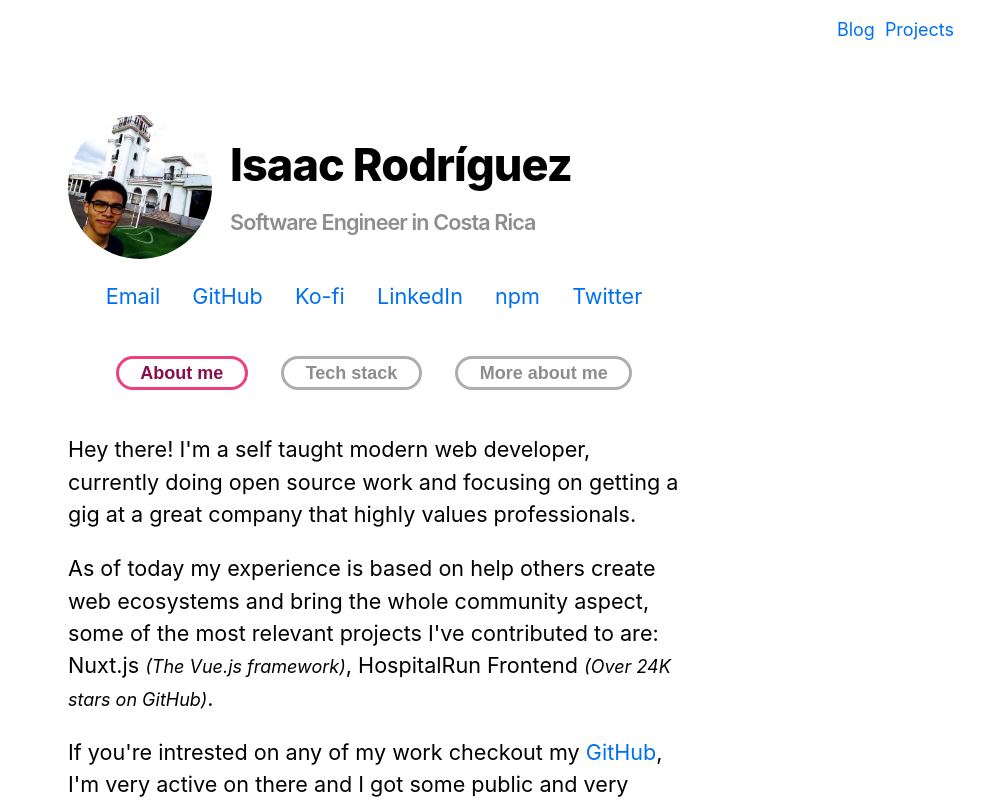
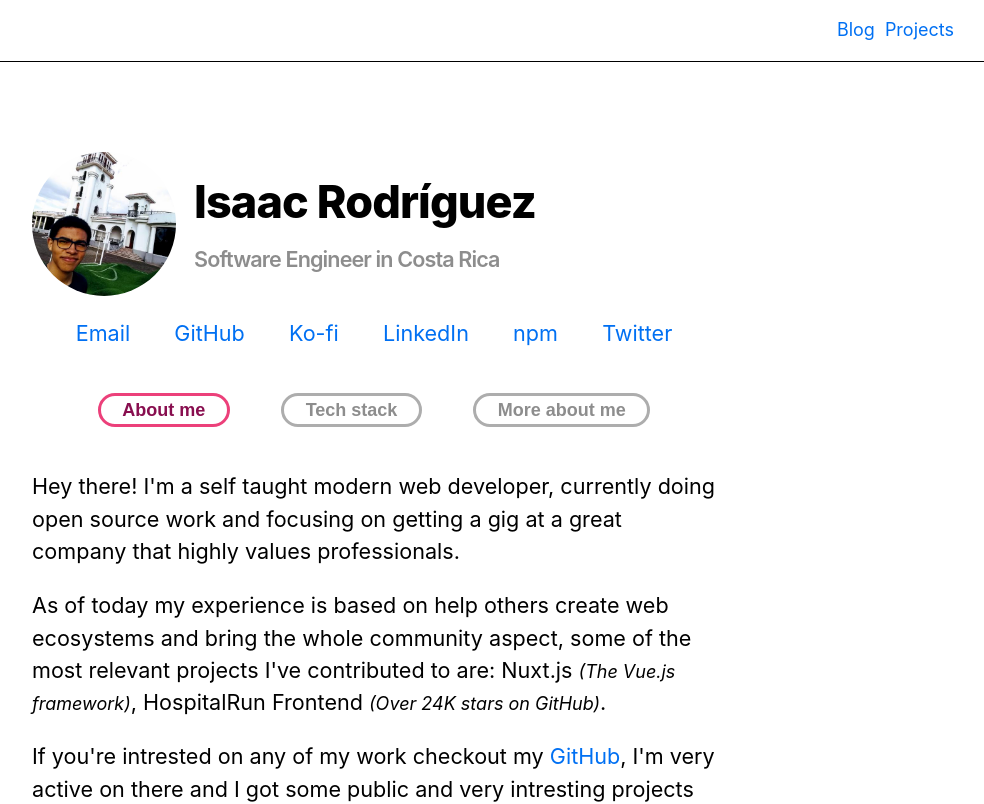
Before and after one commit to rodzy/2021, a Next.js app: page / in a window 1280 px wide. Shown: the top 804 px of the page, without its empty margins (266-1250 px from the left). Built offline with nearby package versions, Linux system fonts and the light colour scheme.

Commit message:
Added more styling and projects API

```diff
--- a/components/layout.js
+++ b/components/layout.js
@@ -11,8 +11,6 @@ export const siteTitle = `Rodzy`;
 export default function Layout({ children, home, blog }) {
   return (
     <>
-        <TheHeader />
-        <div className={styles.container}>
       <Head>
         <meta
           property="og:image"
@@ -23,6 +21,9 @@ export default function Layout({ children, home, blog }) {
         <meta name="og:title" content={siteTitle} />
         <meta name="twitter:card" content="summary_large_image" />
       </Head>
+      <TheHeader />
+      <div className={styles.insiderContainer}>
+        <div className={styles.container}>
           <header className={styles.header}>
             {home ? (
               <>
@@ -74,6 +75,7 @@ export default function Layout({ children, home, blog }) {
             </div>
           )}
         </div>
+      </div>
     </>
   );
 }
--- a/components/layout.module.css
+++ b/components/layout.module.css
@@ -1,7 +1,74 @@
 .container {
-  max-width: 36rem;
-  padding: 0 1rem;
-  margin: 3rem auto 6rem;
+  max-width: 40rem;
+  padding: 5rem 1rem;
+  margin: 0 auto;
+  padding-bottom: 5rem;
+}
+
+.insiderContainer {
+  background: linear(
+    124deg,
+    #2b1de8,
+    #dd00f3,
+    #e8b71d,
+    #e3e81d,
+    #1de840,
+    #2b1de8,
+    #dd00f3,
+    #dd00f3
+  );
+  background-size: 1700% 1700%;
+  display: block;
+  animation: coloring 60s infinite;
+  transition: background-color 1s;
+}
+
+@-webkit-keyframes coloring {
+  0% {
+    background-position: 0% 82%;
+  }
+  50% {
+    background-position: 100% 19%;
+  }
+  100% {
+    background-position: 0% 82%;
+  }
+}
+
+@-o-keyframes coloring {
+  0% {
+    background-position: 0% 82%;
+  }
+  50% {
+    background-position: 100% 19%;
+  }
+  100% {
+    background-position: 0% 82%;
+  }
+}
+
+@-moz-keyframes coloring {
+  0% {
+    background-position: 0% 82%;
+  }
+  50% {
+    background-position: 100% 19%;
+  }
+  100% {
+    background-position: 0% 82%;
+  }
+}
+
+@keyframes coloring {
+  0% {
+    background-position: 0% 82%;
+  }
+  50% {
+    background-position: 100% 19%;
+  }
+  100% {
+    background-position: 0% 82%;
+  }
 }
 
 .header {
@@ -14,7 +81,7 @@
   height: 6rem;
 }
 
-.headingMain{
+.headingMain {
   font-size: 2.5rem;
   line-height: 1.2;
   font-weight: 800;
@@ -23,14 +90,14 @@
   padding-left: 1rem;
 }
 
-.headingSecond{
+.headingSecond {
   font-size: 1.2rem;
   line-height: 1.2;
   font-weight: 600;
   letter-spacing: -0.05rem;
   margin: 1rem 0;
   padding-left: 1rem;
-  color:#8d8d8d;
+  color: #8d8d8d;
 }
 
 .headingLgLayout {
@@ -49,7 +116,7 @@
   margin: 3rem 0 0;
 }
 
-.theheaderWrapper{
+.theheaderWrapper {
   position: sticky;
   top: 0px;
   left: 0px;
@@ -57,11 +124,11 @@
   z-index: 10;
 }
 
-.theheaderInsider{
-  background-color: #ffffff;
-  border-bottom-width: 0px;
+.theheaderInsider {
+  background-color: #fff;
+  border-bottom-width: 1px;
   border-bottom-style: solid;
-  border-color: #666;
+  border-color: #000;
   padding: 16px 0px;
   transition: background-color 0.5s ease;
 }
@@ -73,7 +140,7 @@
   margin: 0px auto;
 }
 
-.theheadercontentdiv{
+.theheadercontentdiv {
   display: flex;
   flex-flow: row nowrap;
   position: relative;
@@ -81,10 +148,10 @@
   justify-content: flex-end;
 }
 
-.theheaderButton{
+.theheaderButton {
   appearance: none;
   padding: 0px 10px;
-  margin:0;
+  margin: 0;
   background-color: transparent;
   border: 0px;
   transition: color 300ms ease 0s;
@@ -98,11 +165,13 @@
   line-height: 1.2;
 }
 
-@media (max-width:700px){
-  .header{
+@media (max-width: 700px) {
+  .header {
     flex-direction: column;
   }
-  .headingMain,.headingSecond,.headingLgLayout{
+  .headingMain,
+  .headingSecond,
+  .headingLgLayout {
     padding: 0;
   }
 }
--- a/pages/index.js
+++ b/pages/index.js
@@ -196,7 +196,7 @@ export default function Home() {
               <p>
                 So, who exactly am I? I'm an enthusiastic developer driven to
                 deliver high quality software. I'm someone with a great eye for
-                design and accesibility to archive a pleasant experiences for
+                design and accesibility to archive a pleasant experience for
                 the users.
               </p>
               <p>
--- a/styles/global.css
+++ b/styles/global.css
@@ -6,6 +6,25 @@ body {
     Ubuntu, Cantarell, Fira Sans, Droid Sans, Helvetica Neue, sans-serif;
   line-height: 1.6;
   font-size: 18px;
+}
+
+::-moz-selection {
+  color: #ffffff;
+  background: #000;
+}
+::selection {
+  color: #ffffff;
+  background: #000;
+}
+
+body::-webkit-scrollbar {
+  width: 0.5rem;
+}
+body::-webkit-scrollbar-track {
+  background: grey;
+}
+body::-webkit-scrollbar-thumb {
+  background: black;
 }
 
 * {
```
Also changed, not shown: lib/projects.js (added, +33 -0 lines). Lines whose indentation alone changed are shown as unchanged.
